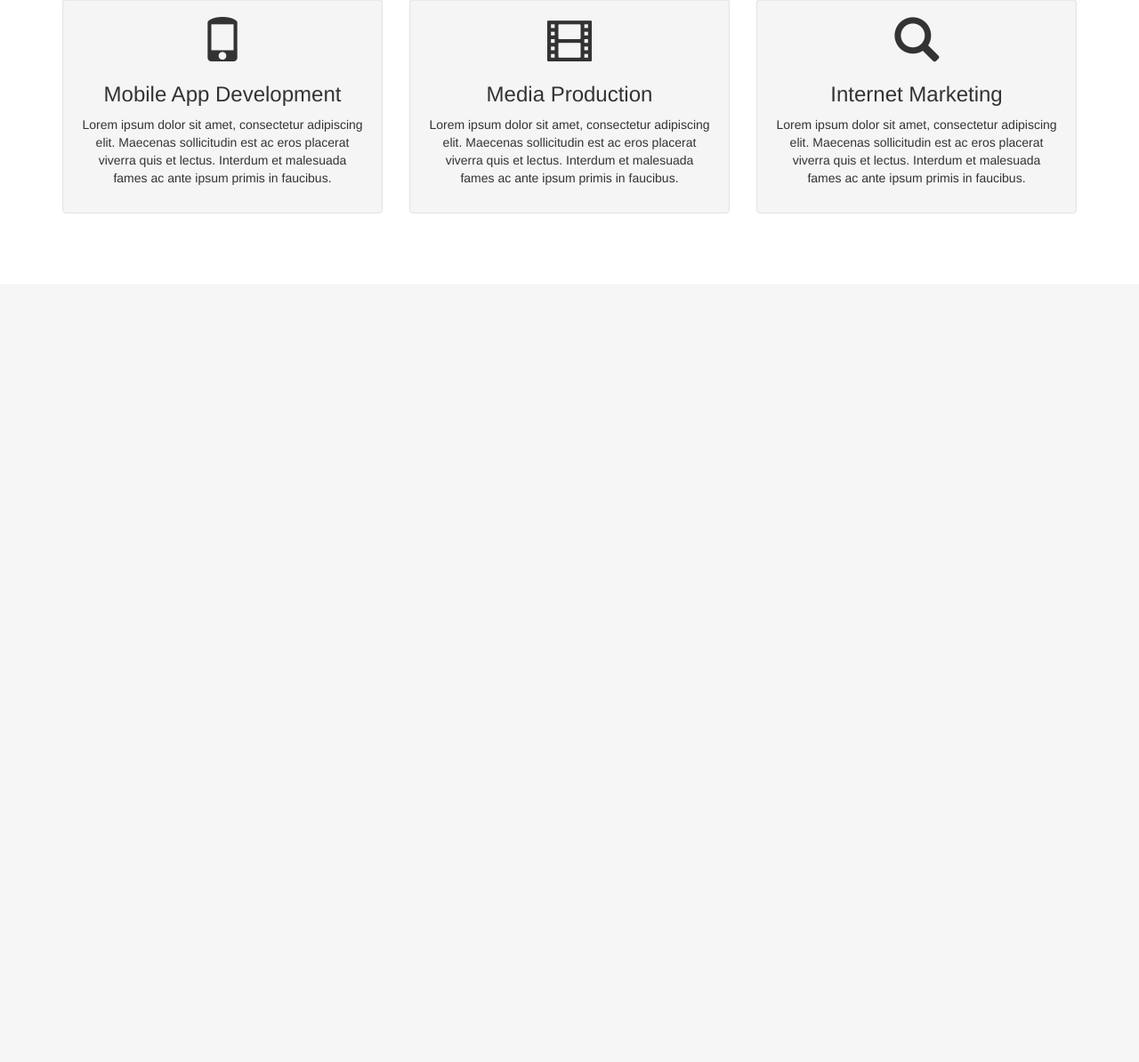
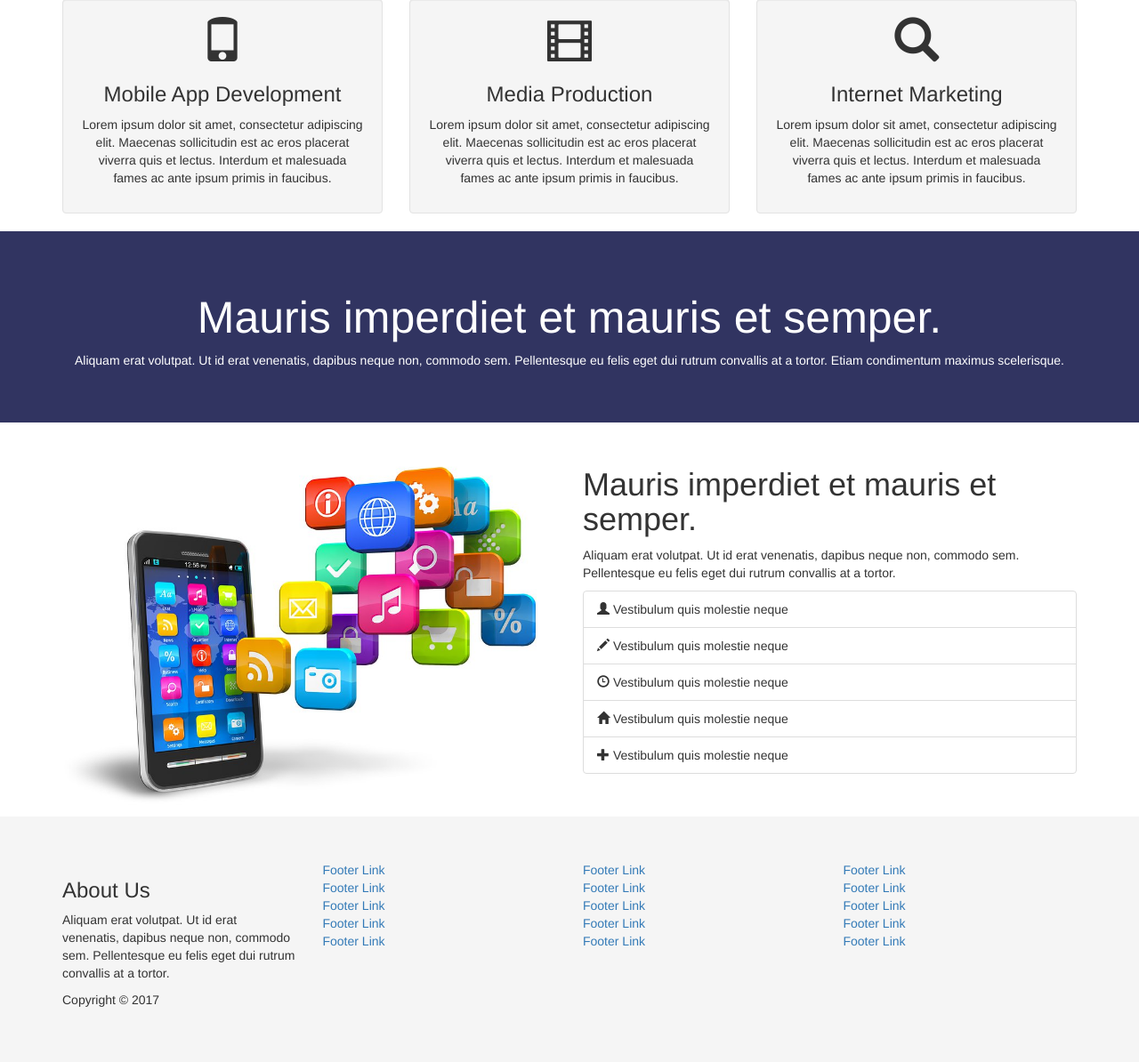
Before and after one commit to velikooutro/mvp_page, a PHP site: page /index.html in a window 1280 px wide. Shown: the part 481-1675 px from the top of the page at 89% size. Before the commit the page ends 721 px from the top, so only its background shows below. Run offline with PHP 8.4, Linux system fonts and the light colour scheme.

Commit message:
first commit

```diff
--- a/css/style.css
+++ b/css/style.css
@@ -51,3 +51,24 @@
 .box .glyphicon {
 	font-size: 50px;
 }
+
+.section-a {
+	background: #313461;
+	color: #fff;
+	text-align: center;
+	padding: 50px;
+	margin-bottom: 30px;
+}
+
+.section-a h1 {
+	font-size: 50px;
+}
+
+.img-full {
+	width: 100%;
+}
+
+.main-footer {
+	background: #f5f5f5;
+	padding: 50px;
+}
--- a/index.html
+++ b/index.html
@@ -70,6 +70,82 @@
       </div>
     </div>
 
+    <div class="section-a">
+      <div class="row">
+        <div class="col-md-12">
+          <h1>Mauris imperdiet et mauris et semper.</h1>
+          <p>
+            Aliquam erat volutpat. Ut id erat venenatis, dapibus neque non, commodo sem. Pellentesque eu felis eget dui rutrum convallis at a tortor. Etiam condimentum maximus scelerisque.
+          </p>
+        </div>
+      </div>
+    </div>
+
+    <div class="container">
+      <div class="row">
+        <div class="col-md-6">
+          <img class="img-full" src="img/mobile.jpg">
+        </div>
+        <div class="col-md-6">
+          <h1>Mauris imperdiet et mauris et semper.</h1>
+          <p>
+            Aliquam erat volutpat. Ut id erat venenatis, dapibus neque non, commodo sem. Pellentesque eu felis eget dui rutrum convallis at a tortor.
+          </p>
+          <ul class="list-group">
+            <li class="list-group-item"><span class="glyphicon glyphicon-user
+            "></span> Vestibulum quis molestie neque</li>
+            <li class="list-group-item"><span class="glyphicon glyphicon-pencil
+            "></span> Vestibulum quis molestie neque</li>
+            <li class="list-group-item"><span class="glyphicon glyphicon-time
+            "></span> Vestibulum quis molestie neque</li>
+            <li class="list-group-item"><span class="glyphicon glyphicon-home
+            "></span> Vestibulum quis molestie neque</li>
+            <li class="list-group-item"><span class="glyphicon glyphicon-plus
+            "></span> Vestibulum quis molestie neque</li>
+          </ul>
+        </div>
+      </div>
+    </div>
+
+    <footer class="main-footer">
+      <div class="container">
+        <div class="row">
+          <div class="col-md-3">
+            <h3>About Us</h3>
+            <p>Aliquam erat volutpat. Ut id erat venenatis, dapibus neque non, commodo sem. Pellentesque eu felis eget dui rutrum convallis at a tortor.</p>
+            <p>Copyright &copy; 2017</p>
+          </div>
+          <div class="col-md-3">
+            <ul class="list-unstyled">
+              <li><a href="#">Footer Link</a></li>
+              <li><a href="#">Footer Link</a></li>
+              <li><a href="#">Footer Link</a></li>
+              <li><a href="#">Footer Link</a></li>
+              <li><a href="#">Footer Link</a></li>
+            </ul>
+          </div>
+          <div class="col-md-3">
+            <ul class="list-unstyled">
+              <li><a href="#">Footer Link</a></li>
+              <li><a href="#">Footer Link</a></li>
+              <li><a href="#">Footer Link</a></li>
+              <li><a href="#">Footer Link</a></li>
+              <li><a href="#">Footer Link</a></li>
+            </ul>
+          </div>
+          <div class="col-md-3">
+            <ul class="list-unstyled">
+              <li><a href="#">Footer Link</a></li>
+              <li><a href="#">Footer Link</a></li>
+              <li><a href="#">Footer Link</a></li>
+              <li><a href="#">Footer Link</a></li>
+              <li><a href="#">Footer Link</a></li>
+            </ul>
+          </div>
+        </div>
+      </div>
+    </footer>
+
     <!-- jQuery (necessary for Bootstrap's JavaScript plugins) -->
     <script src="https://ajax.googleapis.com/ajax/libs/jquery/1.12.4/jquery.min.js"></script>
     <!-- Include all compiled plugins (below), or include individual files as needed -->
```
